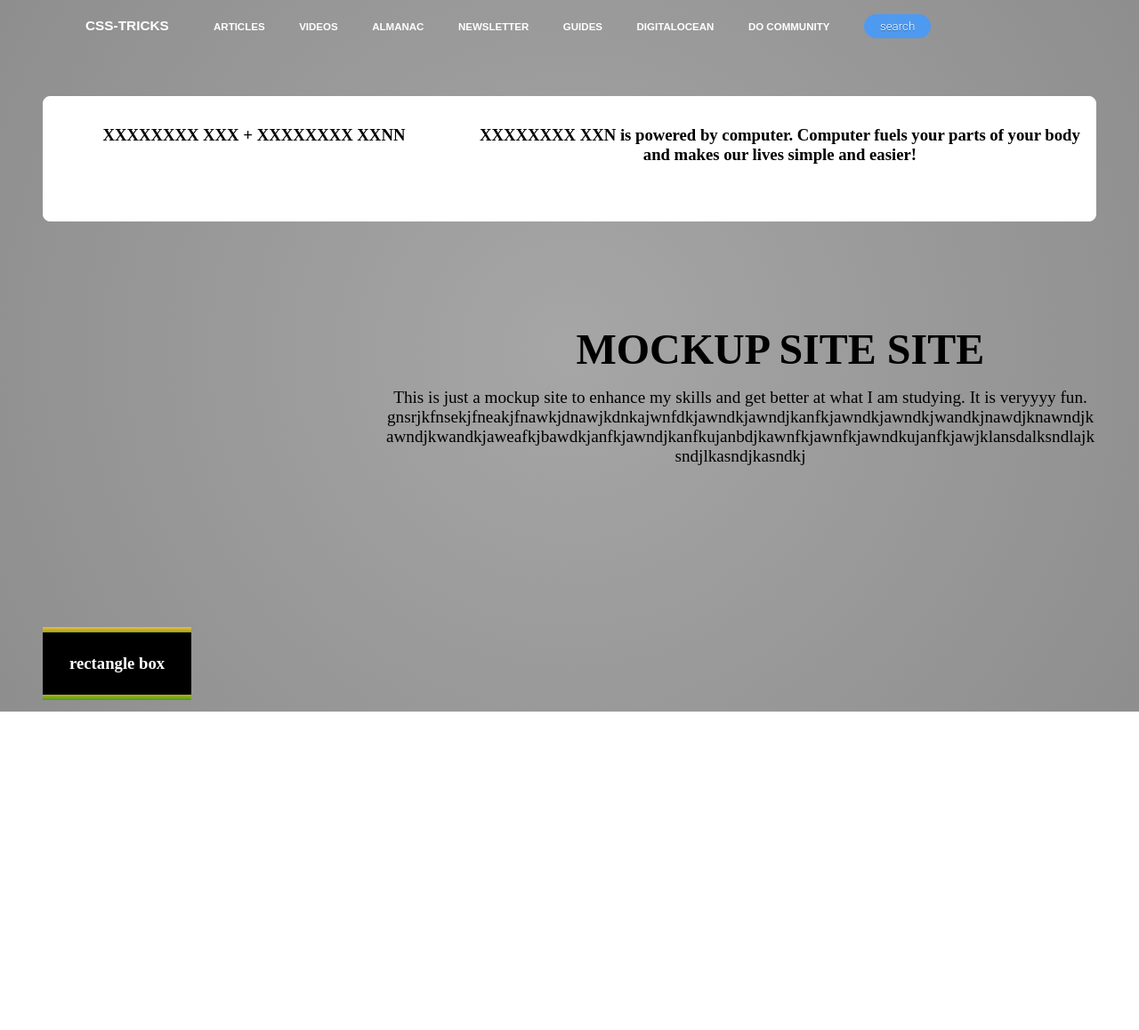
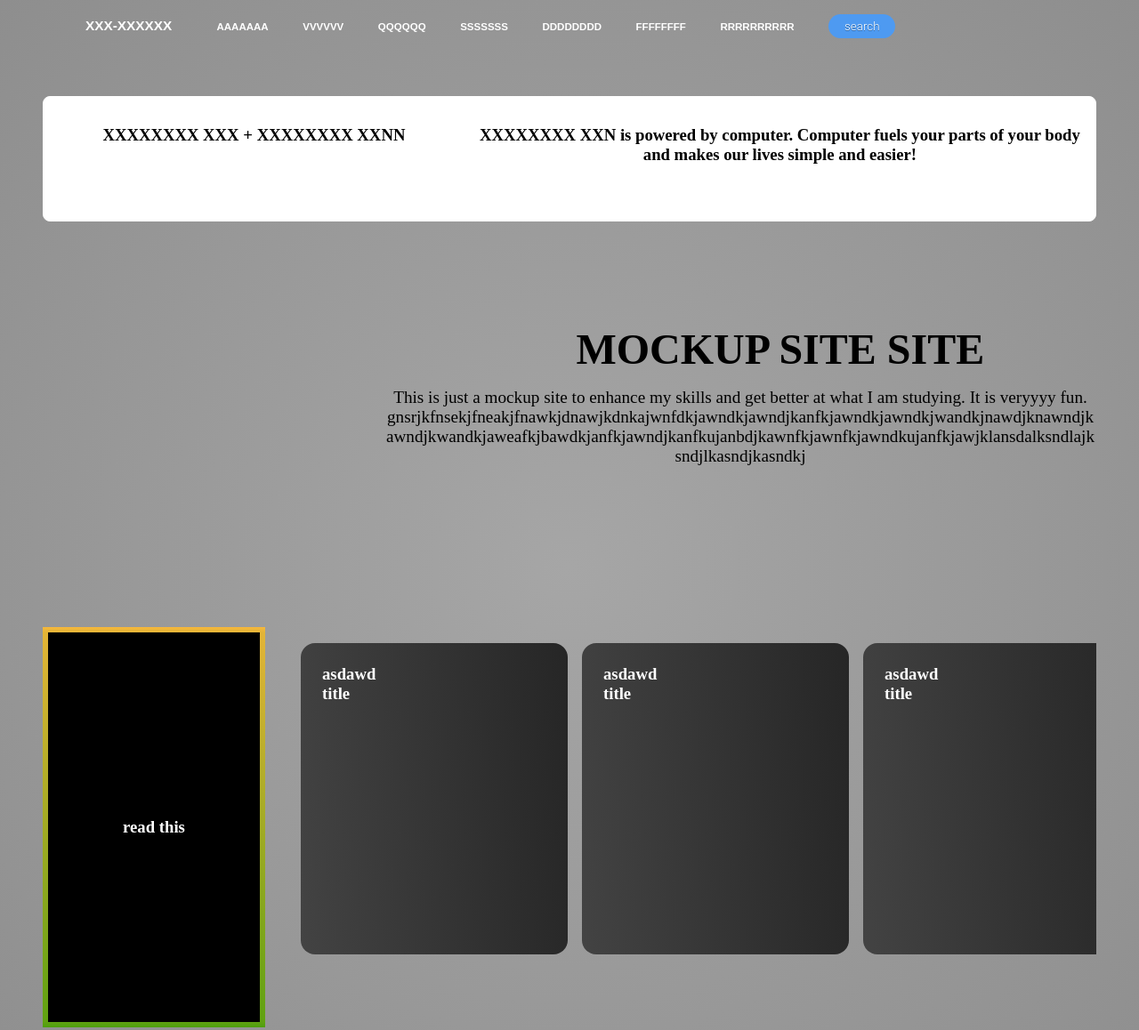
Before and after one commit to ysh113/mockup-page, a plain HTML site: page index.html in a window 1280 px wide. Shown: the whole page at 89% size. Before the commit the page ends 800 px from the top, so only its background shows below. Drawn offline with Linux system fonts and the light colour scheme.

Commit message:
Update index.html

```diff
--- a/index.html
+++ b/index.html
@@ -12,14 +12,14 @@
 
   <ul id="lists">
 
-        <li id="line"> <a href ="">CSS-TRICKS</a></li>
-        <li id="li-text" class="line-left"> <a href ="">ARTICLES</a></li>
-        <li id="li-text"> <a href ="">VIDEOS</a></li>
-        <li id="li-text"> <a href ="">ALMANAC</a></li>
-        <li id="li-text"> <a href ="">NEWSLETTER</a></li>
-        <li id="li-text"> <a href ="">GUIDES</a></li>
-        <li id="li-text"> <a href ="">DIGITALOCEAN</a></li>
-        <li id="li-text"> <a href ="">DO COMMUNITY</a></li>
+        <li id="line"> <a href ="">XXX-XXXXXX</a></li>
+        <li id="li-text" class="line-left"> <a href ="">AAAAAAA</a></li>
+        <li id="li-text"> <a href ="">VVVVVV</a></li>
+        <li id="li-text"> <a href ="">QQQQQQ</a></li>
+        <li id="li-text"> <a href ="">SSSSSSS</a></li>
+        <li id="li-text"> <a href ="">DDDDDDDD</a></li>
+        <li id="li-text"> <a href ="">FFFFFFFF</a></li>
+        <li id="li-text"> <a href ="">RRRRRRRRRR</a></li>
 
         <button id="search" style="background-color:#4e9af1">search</button>
     </ul>
@@ -58,9 +58,75 @@
     <br>
 
 
-    <div id="box-container">
-        <h3>rectangle box</h3>
+
+
+    <div id="mid-section">
+       <div id="box-container">
+        <div>
+            <h3>read this</h3>
+        </div>
     </div>
+
+
+    <div id="mini-card-grid">
+        <article id="mini-card">
+            <h3>asdawd</h3>
+            <h3>title</h3>
+            <div id="tags">
+                <a href=""></a>
+            </div>
+        </article>
+
+       <article id="mini-card">
+            <h3>asdawd</h3>
+            <h3>title</h3>
+            <div id="tags">
+                <a href=""></a>
+            </div>
+        </article>
+
+      <article id="mini-card">
+            <h3>asdawd</h3>
+            <h3>title</h3>
+            <div id="tags">
+                <a href=""></a>
+            </div>
+        </article>
+
+        <article id="mini-card">
+            <h3>asdawd</h3>
+            <h3>title</h3>
+            <div id="tags">
+                <a href=""></a>
+            </div>
+        </article>
+
+        <article id="mini-card">
+            <h3>asdawd</h3>
+            <h3>title</h3>
+            <div id="tags">
+                <a href=""></a>
+            </div>
+        </article>
+
+        <article id="mini-card">
+            <h3>asdawd</h3>
+            <h3>title</h3>
+            <div id="tags">
+                <a href=""></a>
+            </div>
+        </article>
+
+
+
+    </div>
+
+
+</div>  <!--mid-section-->
+
+
+
+
 
 
     <br>
@@ -75,6 +141,8 @@
 
 </div>
 
+<br>
+
 
 </body>
 </html>
```
